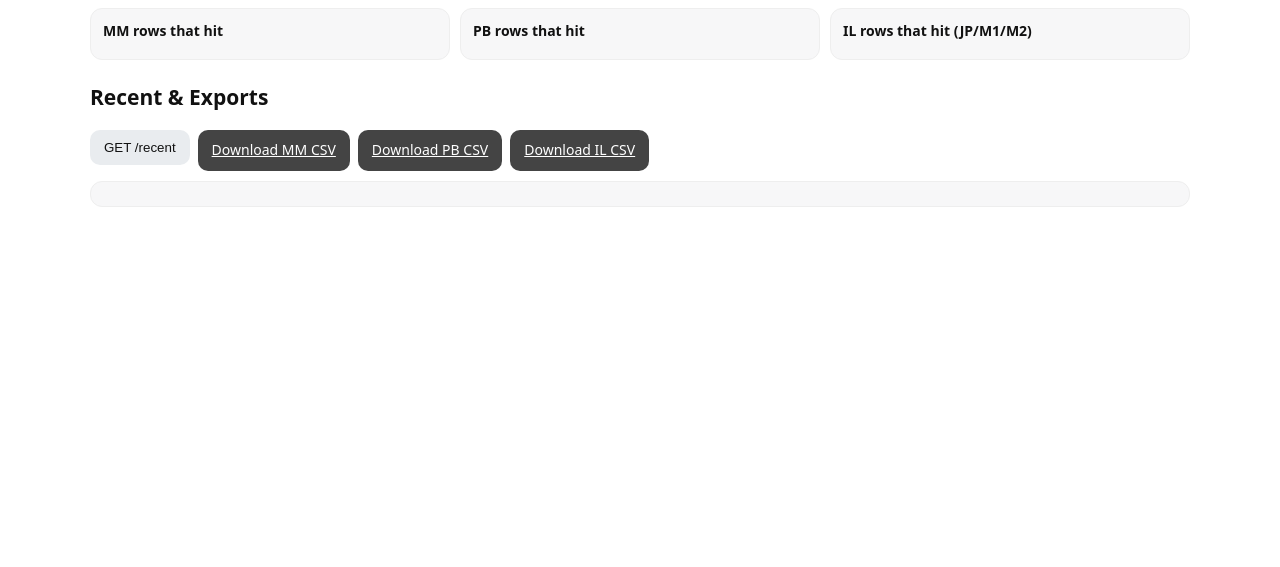
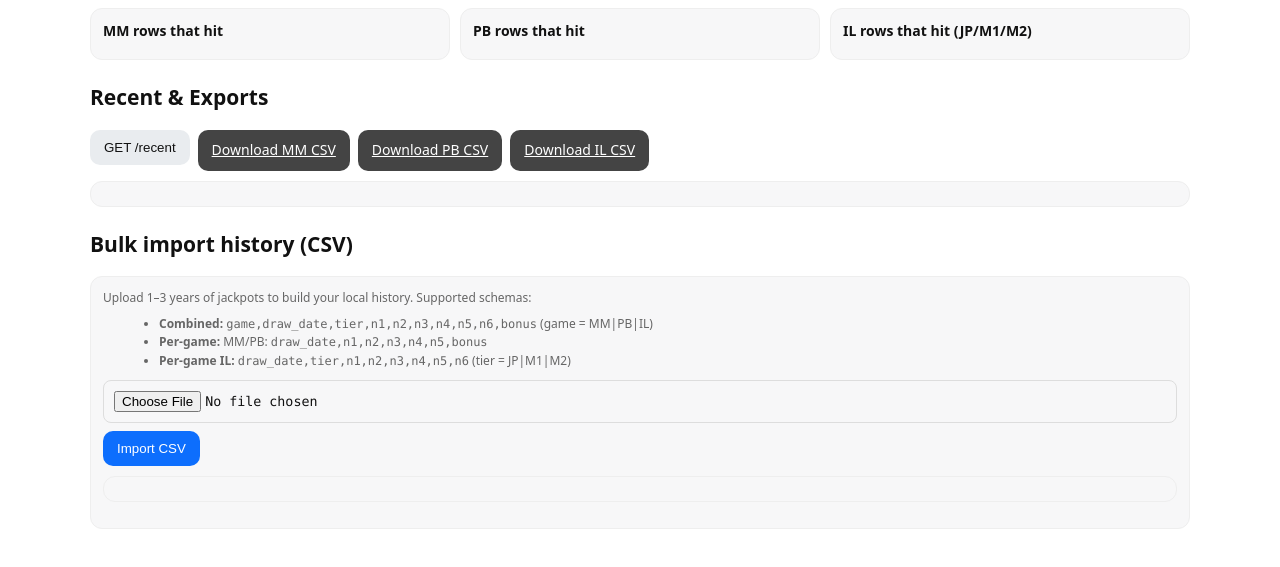
Before and after one commit to lettiehsu/lottery-optimizer, a Flask app: page / in a window 1280 px wide. Shown: the part 1705-2272 px from the top of the page. Before the commit the page ends 1912 px from the top, so only its background shows below. Run offline with Flask 3, Linux system fonts and the light colour scheme.

Commit message:
Update index.html

```diff
--- a/templates/index.html
+++ b/templates/index.html
@@ -13,7 +13,7 @@
     main{max-width:1100px;margin:0 auto;padding:16px}
     .row{display:flex;flex-wrap:wrap;gap:10px;align-items:flex-start}
     .col{flex:1 1 320px;min-width:300px}
-    textarea, input[type="text"]{width:100%;box-sizing:border-box;border:1px solid #ddd;border-radius:8px;padding:10px;font-family:ui-monospace, SFMono-Regular, Menlo, Monaco, Consolas, "Liberation Mono", monospace}
+    textarea, input[type="text"], input[type="file"]{width:100%;box-sizing:border-box;border:1px solid #ddd;border-radius:8px;padding:10px;font-family:ui-monospace, SFMono-Regular, Menlo, Monaco, Consolas, "Liberation Mono", monospace}
     textarea{min-height:120px}
     .btn{background:var(--accent);color:#fff;border:none;border-radius:10px;padding:10px 14px;cursor:pointer}
     .btn.secondary{background:#444}
@@ -32,6 +32,7 @@
     .copy-wrap{display:flex;gap:8px;align-items:center;flex-wrap:wrap}
     .path{font-size:12px;color:#333;word-break:break-all}
     #blobView{white-space:pre;display:none}
+    pre.card{white-space:pre-wrap}
   </style>
 </head>
 <body>
@@ -44,7 +45,7 @@
   <div class="section">
     <h2>Phase 1 — Evaluation</h2>
 
-    <!-- NEW: Autofill buttons -->
+    <!-- Autofill buttons -->
     <div class="row" style="gap:8px;margin:6px 0 10px;">
       <button id="btnAutoP1" class="btn ghost" title="3rd newest jackpots → Phase 1 boxes">Autofill Phase 1 (3rd newest)</button>
       <button id="btnAutoP2" class="btn ghost" title="2nd newest jackpots → Phase 1 boxes">Autofill Phase 2 (2nd newest)</button>
@@ -217,6 +218,26 @@
     <pre id="recentList" class="card mono" style="margin-top:10px"></pre>
   </div>
 
+  <!-- ===== Bulk import history (CSV) ===== -->
+  <div class="section">
+    <h2>Bulk import history (CSV)</h2>
+    <div class="card">
+      <p class="muted" style="margin:0 0 8px">
+        Upload 1–3 years of jackpots to build your local history. Supported schemas:
+      </p>
+      <ul class="muted" style="margin:0 0 10px 16px">
+        <li><b>Combined:</b> <span class="mono">game,draw_date,tier,n1,n2,n3,n4,n5,n6,bonus</span> (game = MM|PB|IL)</li>
+        <li><b>Per-game:</b> MM/PB: <span class="mono">draw_date,n1,n2,n3,n4,n5,bonus</span></li>
+        <li><b>Per-game IL:</b> <span class="mono">draw_date,tier,n1,n2,n3,n4,n5,n6</span> (tier = JP|M1|M2)</li>
+      </ul>
+      <input id="csvFile" type="file" accept=".csv"/>
+      <div class="row" style="margin-top:8px">
+        <button id="btnImport" class="btn">Import CSV</button>
+      </div>
+      <pre id="importResult" class="card mono" style="margin-top:10px"></pre>
+    </div>
+  </div>
+
 </main>
 <script src="/static/app.js"></script>
 </body>
```
